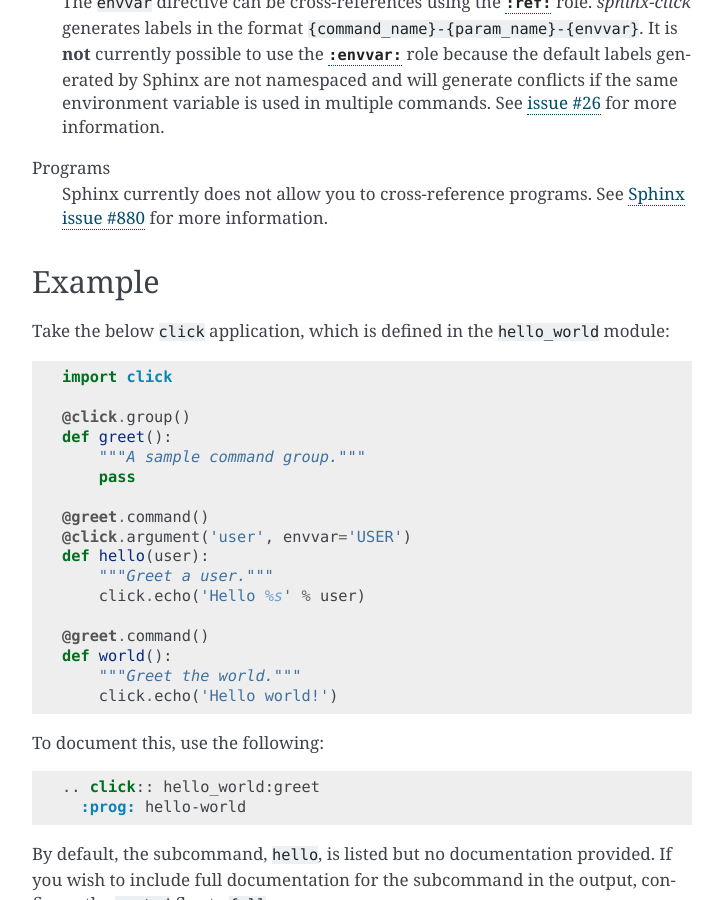
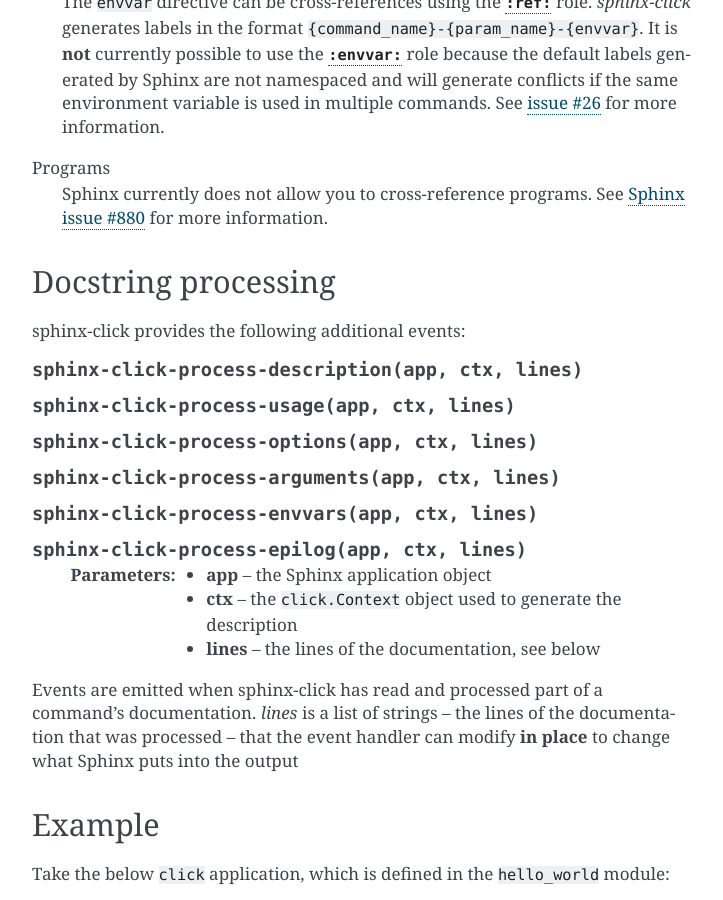
Before and after one commit to click-contrib/sphinx-click, a Sphinx documentation site: the page built from docs/usage.rst, in a window 1280 px wide and 900 px high, scrolled down 1625 px. Shown: the whole window, without its empty margins (388-1111 px from the left). Built offline with Sphinx 7.4.7, drawn with Linux system fonts in a browser that asks for light colours.

Commit message:
Add documentation section to describe event usage
Ideally events would be documented with the 'event' directive, but this
directive would need to be copied over from the Sphinx conf.py, and is
not officially supported.
https://github.com/sphinx-doc/sphinx/blob/7.1.x/doc/conf.py#L238

```diff
--- a/docs/usage.rst
+++ b/docs/usage.rst
@@ -90,6 +90,28 @@
   issue #880`__ for more information.
 
   __ https://github.com/sphinx-doc/sphinx/issues/880
+
+
+Docstring processing
+--------------------
+
+sphinx-click provides the following additional events:
+
+.. py:function:: sphinx-click-process-description(app, ctx, lines)
+.. py:function:: sphinx-click-process-usage(app, ctx, lines)
+.. py:function:: sphinx-click-process-options(app, ctx, lines)
+.. py:function:: sphinx-click-process-arguments(app, ctx, lines)
+.. py:function:: sphinx-click-process-envvars(app, ctx, lines)
+.. py:function:: sphinx-click-process-epilog(app, ctx, lines)
+
+   :param app: the Sphinx application object
+   :param ctx: the ``click.Context`` object used to generate the description
+   :param lines: the lines of the documentation, see below
+
+Events are emitted when sphinx-click has read and processed part of a
+command's documentation. *lines* is a list of strings -- the lines of the
+documentation that was processed -- that the event handler can
+modify **in place** to change what Sphinx puts into the output
 
 
 Example
```
